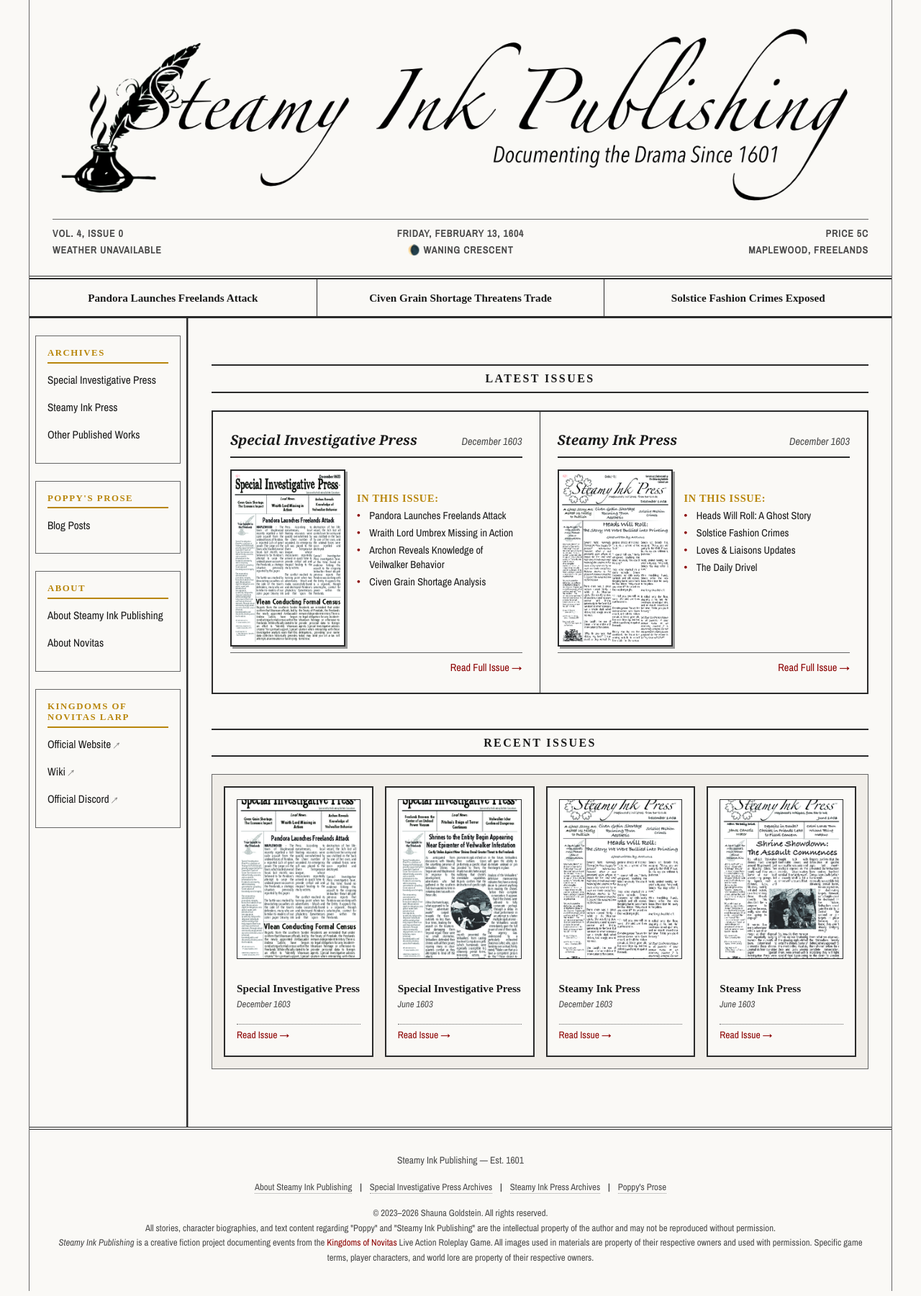
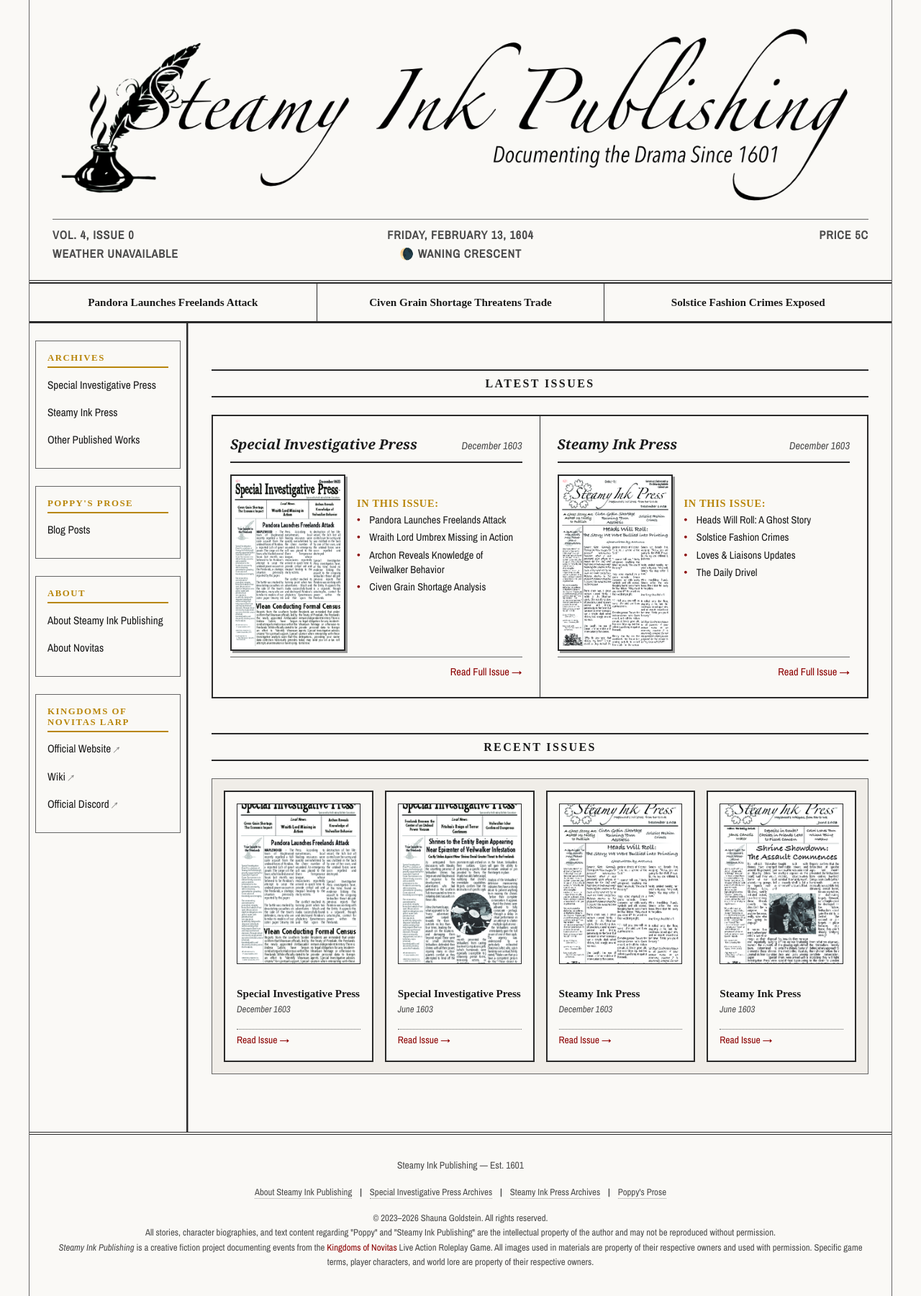
Before and after one commit to ftkatyowser/steamy-ink, a Jekyll site: the page built from index.html, in a window 1280 px wide. Shown: the whole page at 72% size. Built offline with Jekyll 4.4.1, drawn with Linux system fonts in a browser that asks for light colours; some of the changed lines change nothing that is shown.

Commit message:
masthead changes

```diff
--- a/_includes/masthead.html
+++ b/_includes/masthead.html
@@ -12,7 +12,7 @@
     <div class="dateline-row">
       <span class="dateline-left" id="dateline-weather"></span>
       <span class="dateline-center" id="dateline-moon"></span>
-      <span class="dateline-right">Maplewood, Freelands</span>
+      <span class="dateline-right" id="dateline-sunset"></span>
     </div>
   </div>
  </header>
--- a/assets/css/style.css
+++ b/assets/css/style.css
@@ -263,8 +263,8 @@
   padding-top: var(--spacing-sm);
   border-top: 1px solid var(--border-medium);
   font-family: var(--font-body);
-  font-size: 0.85rem;
-  font-weight: 600;
+  font-size: 1rem;
+  font-weight: 700;
   text-transform: uppercase;
   letter-spacing: 1px;
   color: var(--text-secondary);
--- a/assets/js/dateline.js
+++ b/assets/js/dateline.js
@@ -88,7 +88,8 @@
     99: { icon: '\u26C8\uFE0F', text: 'Thunderstorm w/ Heavy Hail' }
   };
 
-  var apiUrl = 'https://api.open-meteo.com/v1/forecast?latitude=43.42&longitude=-75.35&current_weather=true&temperature_unit=fahrenheit';
+  var sunsetEl = document.getElementById('dateline-sunset');
+  var apiUrl = 'https://api.open-meteo.com/v1/forecast?latitude=43.42&longitude=-75.35&current_weather=true&temperature_unit=fahrenheit&daily=sunset&timezone=America/New_York&forecast_days=1';
 
   fetch(apiUrl)
     .then(function (res) { return res.json(); })
@@ -100,6 +101,16 @@
         if (weatherEl) {
           weatherEl.innerHTML = '<a href="' + weatherLink + '" target="_blank" rel="noopener">' + weather.icon + ' ' + temp + '°F, ' + weather.text + '</a>';
         }
+        // Sunset time
+        if (sunsetEl && data.daily && data.daily.sunset && data.daily.sunset[0]) {
+          var sunsetRaw = new Date(data.daily.sunset[0]);
+          var hours = sunsetRaw.getHours();
+          var minutes = sunsetRaw.getMinutes();
+          var ampm = hours >= 12 ? 'PM' : 'AM';
+          hours = hours % 12 || 12;
+          var minStr = minutes < 10 ? '0' + minutes : minutes;
+          sunsetEl.textContent = '\uD83C\uDF05 Sunset ' + hours + ':' + minStr + ' ' + ampm;
+        }
       }
     })
     .catch(function () {
```
